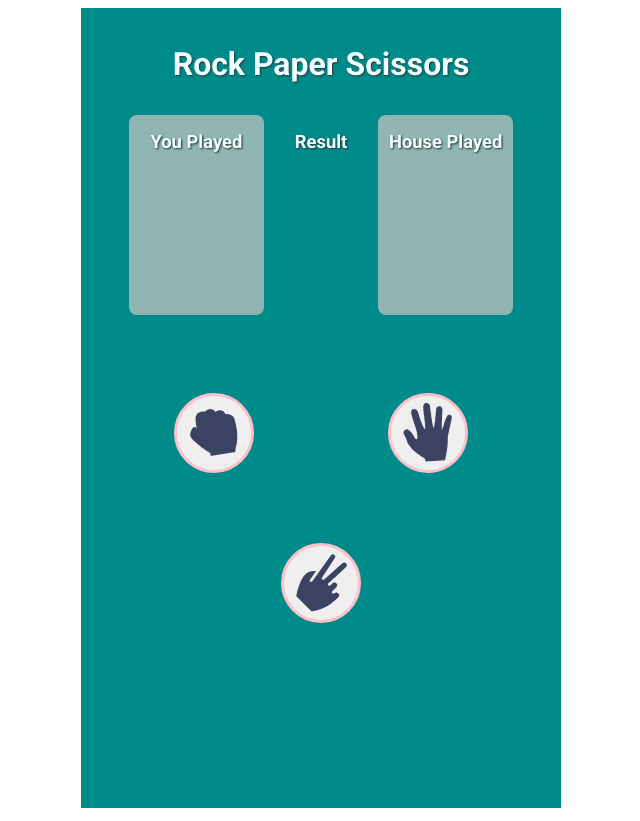
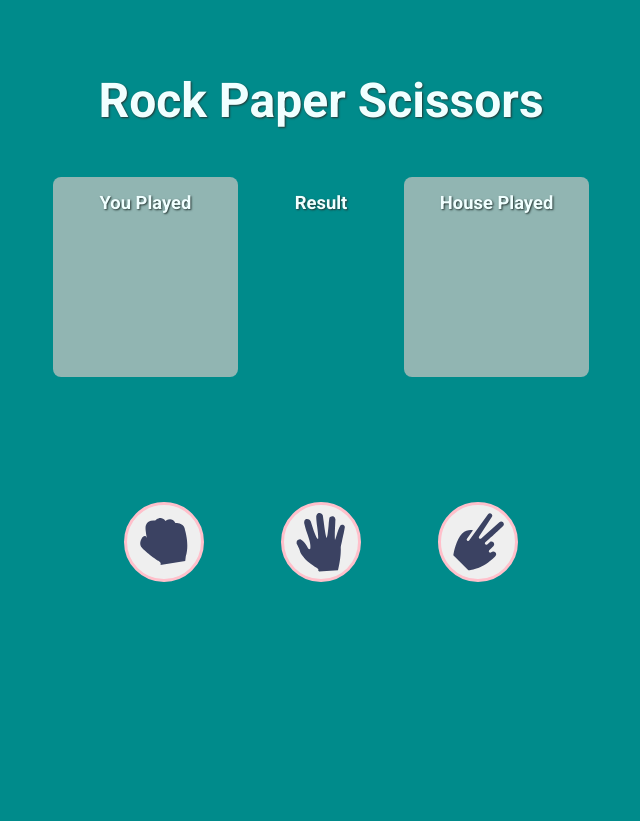
Before and after one commit to Mdowel/rock-paper-scissors, a plain HTML site: page index.html in a window 1280 px wide. Shown: the whole page, without its empty margins (319-959 px from the left). Drawn offline with Linux system fonts and the light colour scheme.

Commit message:
add desktop version

```diff
--- a/style.css
+++ b/style.css
@@ -1,16 +1,18 @@
 body {
+    background-color: darkcyan;
     display: flex;
     justify-content: center;
     min-height: 100vh;
+    margin: 0;
     font-family: "Roboto", sans-serif;
     color: azure;
     text-shadow: 1px 1px 2px rgb(38, 56, 53);
 }
 
 main {
-    background-color: darkcyan;
     padding: 1em;
-    min-height: fit-content;
+    /* min-height: fit-content; */
+    width: 100%;
 }
 
 h1 {
@@ -89,3 +91,20 @@ h2 {
 #scissors {
     grid-column: 2;
 }
+
+@media (min-width: 550px) {
+    main {
+        max-width: 600px;
+        padding-top: 2.5em;
+    }
+
+    h1 {
+        font-size: 3rem;
+        margin-bottom: 1em;
+    }
+
+    .buttons {
+        margin-top: 5em;
+        display: flex;
+    }
+}
```
